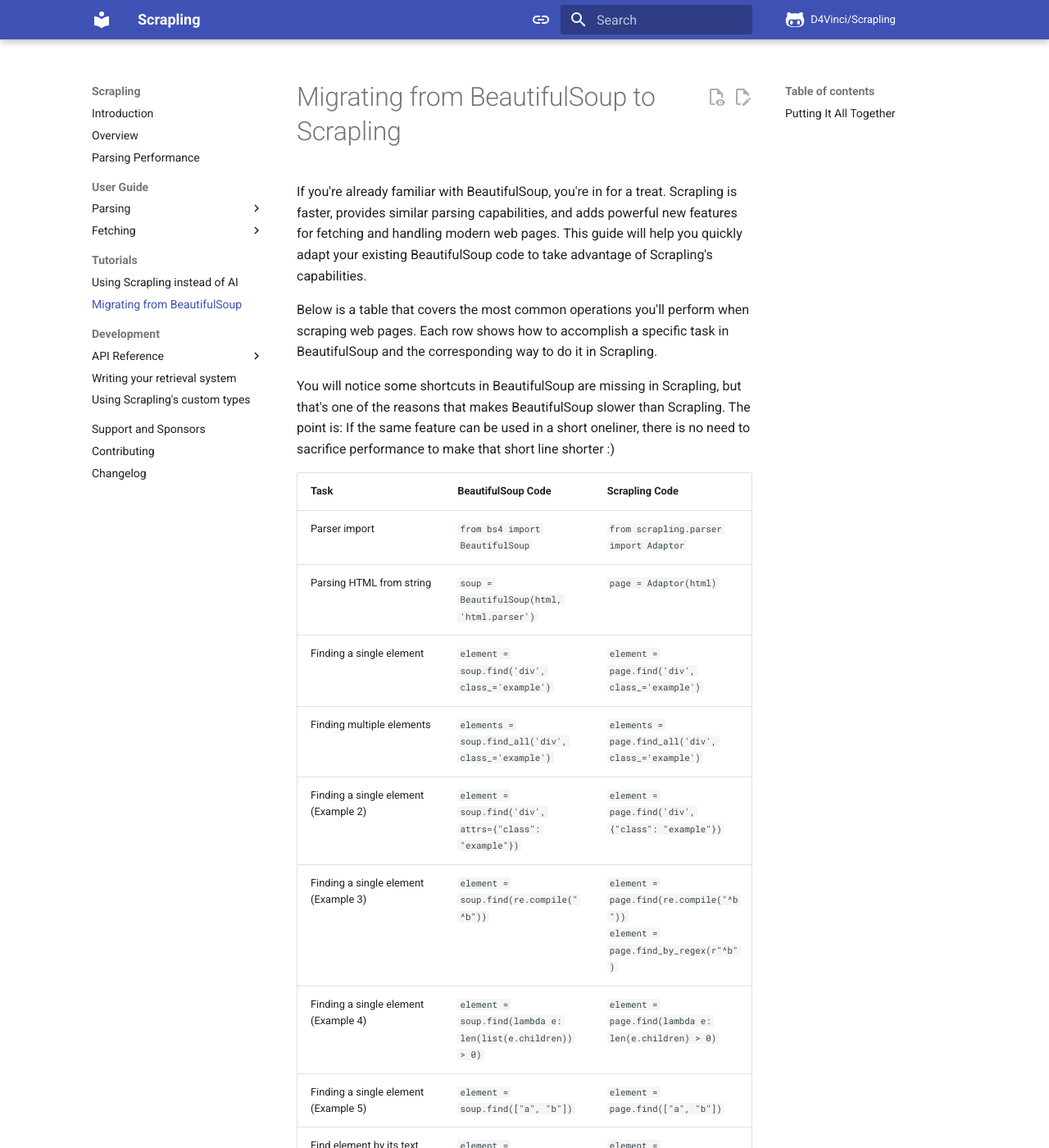
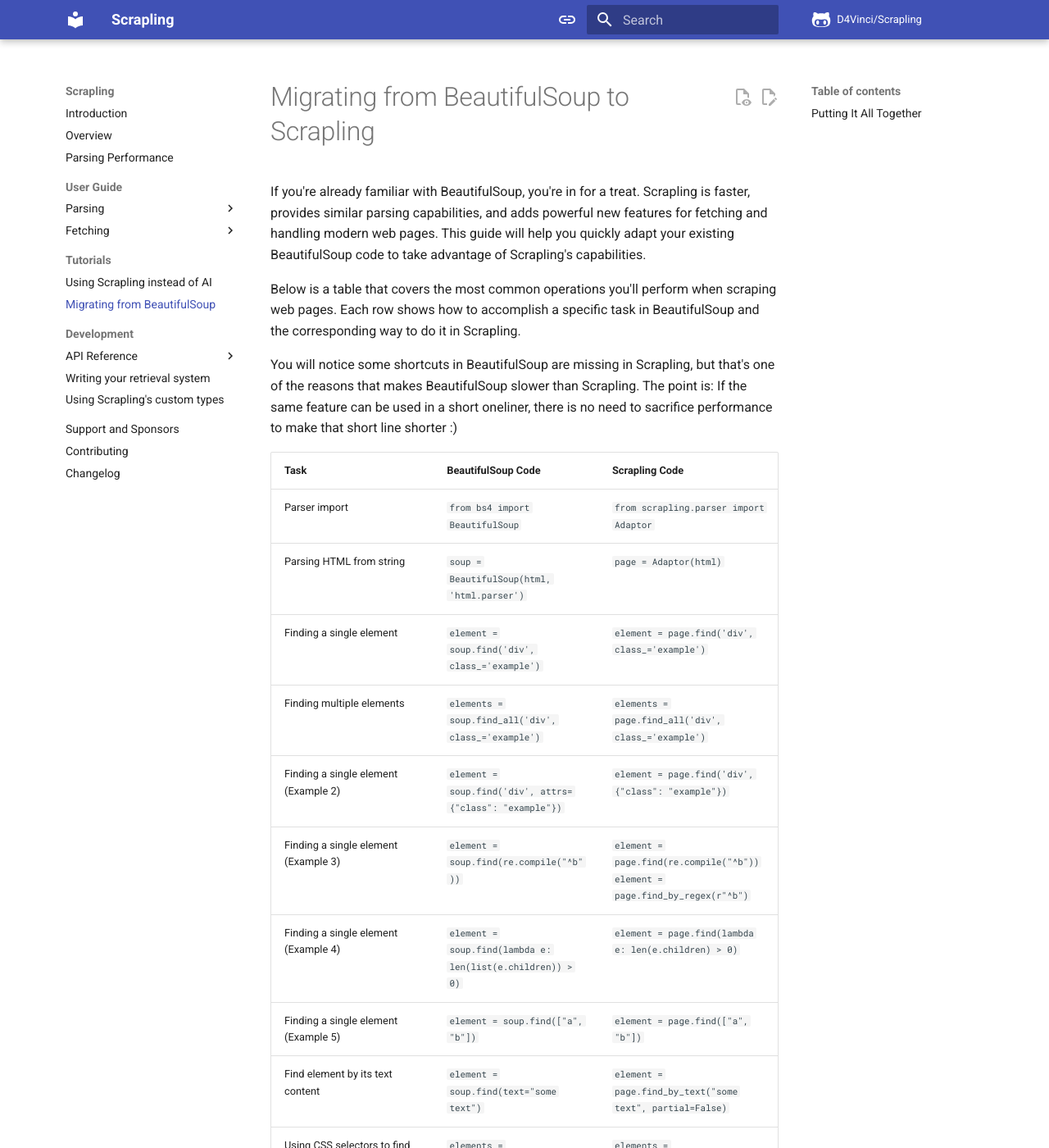
Before and after one commit to CybrFlux/CybrScrape, an MkDocs documentation site: the page built from docs/tutorials/migrating_from_beautifulsoup.md, in a window 1280 px wide and 1400 px high. Shown: the whole window at 82% size. Built offline with MkDocs 1.6.1 and Material for MkDocs 9.7.7, drawn with Linux system fonts in a browser that asks for light colours; comment, search, counter and statistics services are not loaded.

Commit message:
Width adjustments

```diff
--- a/docs/stylesheets/extra.css
+++ b/docs/stylesheets/extra.css
@@ -1,3 +1,3 @@
 .md-grid {
-  max-width: 65%;
+  max-width: 90%;
 }
--- a/docs/tutorials/migrating_from_beautifulsoup.md
+++ b/docs/tutorials/migrating_from_beautifulsoup.md
@@ -1,10 +1,4 @@
 # Migrating from BeautifulSoup to Scrapling
-
-<style>
-.md-grid {
-  max-width: 85%;
-}
-</style>
 
 If you're already familiar with BeautifulSoup, you're in for a treat. Scrapling is faster, provides similar parsing capabilities, and adds powerful new features for fetching and handling modern web pages. This guide will help you quickly adapt your existing BeautifulSoup code to take advantage of Scrapling's capabilities.
 
```
